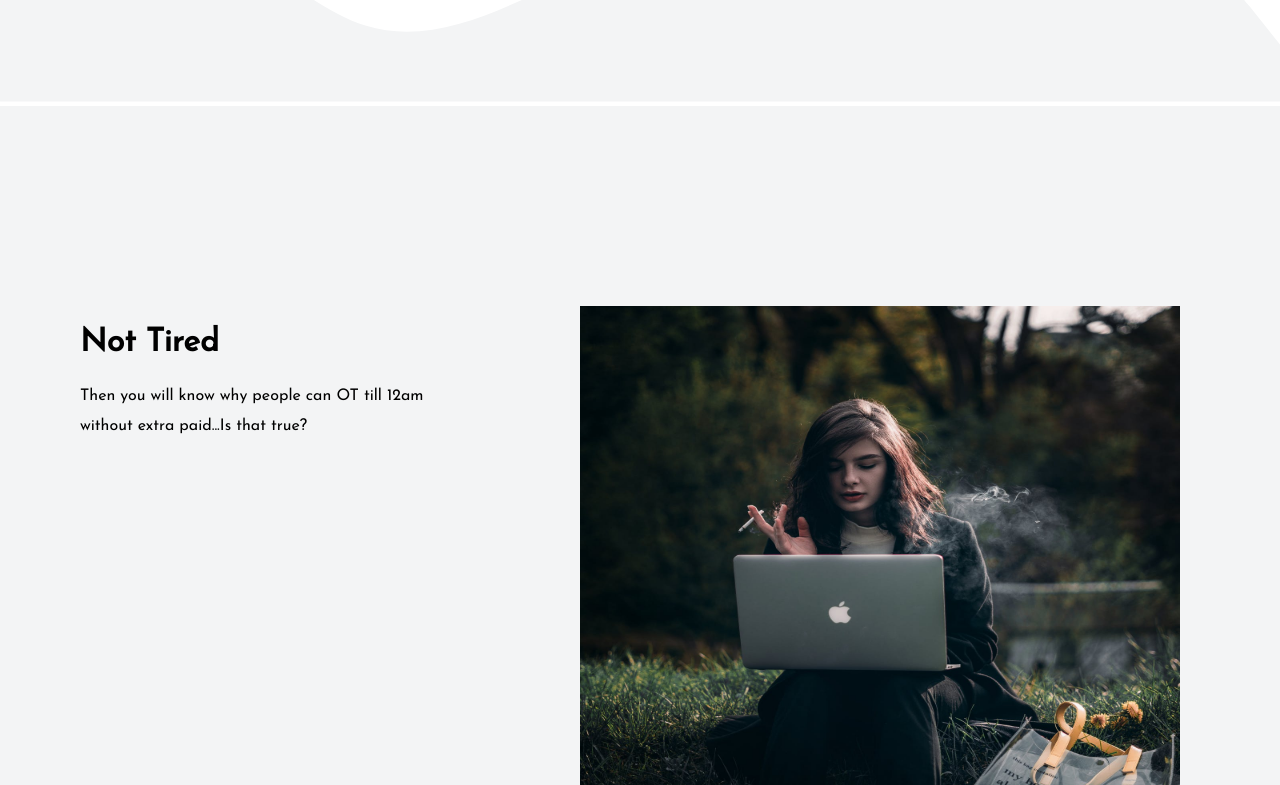
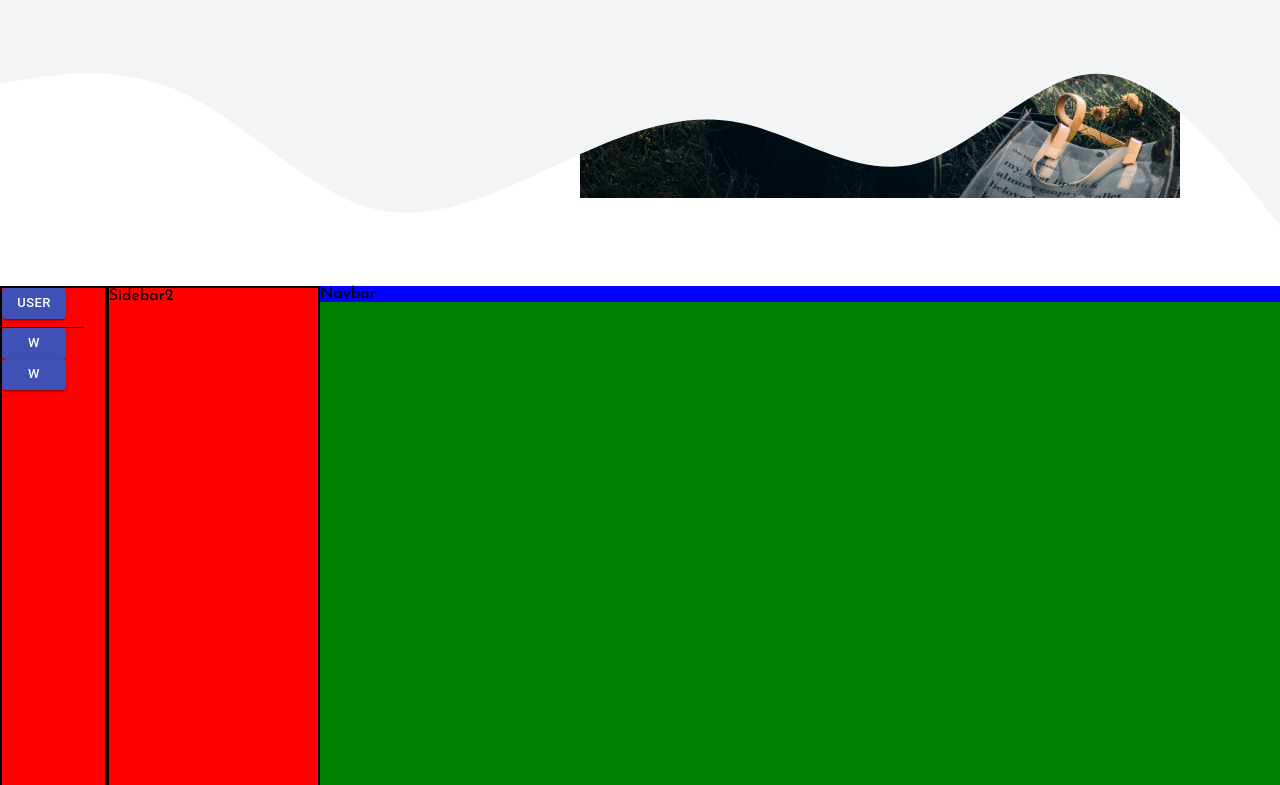
Before and after one commit to vscsi/creact-front-end, a React (Create React App) app in the folder client/: page / in a window 1280 px wide. Shown: the part 2455-3240 px from the top of the page. Built offline with nearby package versions, Linux system fonts and the light colour scheme.

Commit message:
added dashboard

```diff
--- a/client/src/App.js
+++ b/client/src/App.js
@@ -1,9 +1,11 @@
+import DashboardContainer from './Pages/DashboardPage/DashboardContainer';
 import LandingPageContainer from './Pages/LandingPage/LandingPageContainer'
 
 function App() {
   return (
     <>
       <LandingPageContainer />
+      <DashboardContainer />
     </>
   )
 }
--- /dev/null
+++ b/client/src/Pages/DashboardPage/DashboardComponent/DashboardMain.js
@@ -0,0 +1,22 @@
+import React from 'react'
+import { Grid, Paper } from '@material-ui/core';
+import DashboardMainCss from './DashboardMain.module.css'
+import DashboardNavbar from './DashboardNavbar';
+
+function DashboardMain() {
+  return (
+    <>
+      <Grid Container
+      direction = "row"
+      md={9}
+      spacing ={0}
+      className={`${DashboardMainCss.testGreen}`}
+      alignItems ={'flex-end'}
+      >
+        <DashboardNavbar />
+      </Grid>
+    </>
+  )
+}
+
+export default DashboardMain
--- /dev/null
+++ b/client/src/Pages/DashboardPage/DashboardComponent/DashboardMain.module.css
@@ -0,0 +1,19 @@
+*{
+  box-sizing: border-box;
+  padding: 0;
+  margin: 0;
+}
+
+.testRed{
+  background: red;
+}
+.testBlue{
+  background: blue;
+}
+.testGreen{
+  background: green;
+}
+
+.mainMinWidth{
+  width: 85vw;
+}
--- /dev/null
+++ b/client/src/Pages/DashboardPage/DashboardComponent/DashboardNavbar.js
@@ -0,0 +1,17 @@
+import React from 'react'
+import { Grid, Paper } from '@material-ui/core';
+import DashboardMainCss from './DashboardMain.module.css'
+import DashboardNavbarCss from './DashboardNavbar.module.css'
+
+function DashboardNavbar() {
+  return (
+    <>
+       <Grid item
+       className={DashboardMainCss.testBlue}>
+        Navbar
+      </Grid>
+    </>
+  )
+}
+
+export default DashboardNavbar
--- /dev/null
+++ b/client/src/Pages/DashboardPage/DashboardComponent/DashboardSidebar.js
@@ -0,0 +1,56 @@
+import React from 'react'
+import * as MaterialUI from '@material-ui/core';
+import DashboardMainCss from './DashboardMain.module.css'
+import DashboardSidebarCss from './DashboardSidebar.module.css'
+
+function DashboardSidebar() {
+  return (
+    <>
+    {/* sidebar1 */}
+    <MaterialUI.Grid
+    md={1}
+    spacing ={0}
+    justify ='center'
+    direction ='column'
+    className={`${DashboardMainCss.testRed} ${DashboardSidebarCss.sideBarBorder}`}>
+
+      <MaterialUI.Button
+      variant="contained"
+      color="primary"
+      size="small"
+      className={DashboardSidebarCss.workspaceIcon}
+      >
+        User
+      </MaterialUI.Button>
+      <div className={DashboardSidebarCss.workSpaceSeparator}>
+      </div>
+      <MaterialUI.Button
+      variant="contained"
+      color="primary"
+      className={DashboardSidebarCss.workspaceIcon}
+      size="small"
+      >
+        W
+      </MaterialUI.Button>
+      <MaterialUI.Button
+      variant="contained"
+      color="primary"
+      className={DashboardSidebarCss.workspaceIcon}
+      size="small"
+      >
+        W
+      </MaterialUI.Button>
+    </MaterialUI.Grid>
+
+    {/* sidebar2 */}
+    <MaterialUI.Grid item
+    md={2}
+    spacing ={0}
+    className={`${DashboardMainCss.testRed} ${DashboardSidebarCss.sideBarBorder}`}>
+      Sidebar2
+    </MaterialUI.Grid>
+    </>
+  )
+}
+
+export default DashboardSidebar
--- /dev/null
+++ b/client/src/Pages/DashboardPage/DashboardComponent/DashboardSidebar.module.css
@@ -0,0 +1,17 @@
+.sideBar1MinWidth{
+  width: 5vw;
+}
+
+.sideBarBorder{
+  border: 2px solid black ;
+}
+
+.workSpaceSeparator{
+  margin-top: 0.5rem;
+  width: 80%;
+  border-bottom: 1px solid black;
+}
+
+.workspaceIcon{
+  padding: 0.5rem  ;
+}
--- a/client/src/Pages/DashboardPage/DashboardContainer.jsx
+++ b/client/src/Pages/DashboardPage/DashboardContainer.jsx
@@ -1,9 +1,9 @@
 import React from 'react'
-import DashboardSidebar from './DashboardComponents/DashboardSidebar';
-import DashboardNavbar from './DashboardComponents/DashboardNavbar';
-import DashboardMain from './DashboardComponents/DashboardMain';
+import DashboardContainerCss from './DashboardContainer.module.css';
+import DashboardSidebar from './DashboardComponent/DashboardSidebar';
+import DashboardMain from './DashboardComponent/DashboardMain';
 import { Grid } from '@material-ui/core';
-import DashboardMainCss from '../css/DashboardMain.module.css'
+
 
 function DashboardContainer() {
   return (
@@ -11,21 +11,11 @@ function DashboardContainer() {
   <Grid
   container
   direction="row"
-  justify="center"
-  alignItems="center"
+  alignItems="stretch"
+  className={`${DashboardContainerCss.containerHeight}`}
 >
-<Grid item xs={2} spacing ={0}>
       <DashboardSidebar />
-  </Grid>
-
-<Grid item xs={2} spacing ={0}>
-      <DashboardNavbar />
-  </Grid>
-
-<Grid item xs={8} spacing ={0}>
       <DashboardMain />
-  </Grid>
-
 </Grid>
     </>
   )
--- /dev/null
+++ b/client/src/Pages/DashboardPage/DashboardContainer.module.css
@@ -0,0 +1,3 @@
+.containerHeight{
+  height: 100vh;
+}
```
Also changed, not shown: client/src/Pages/DashboardPage/DashboardComponent/DashboardNavbar.module.css (added).
